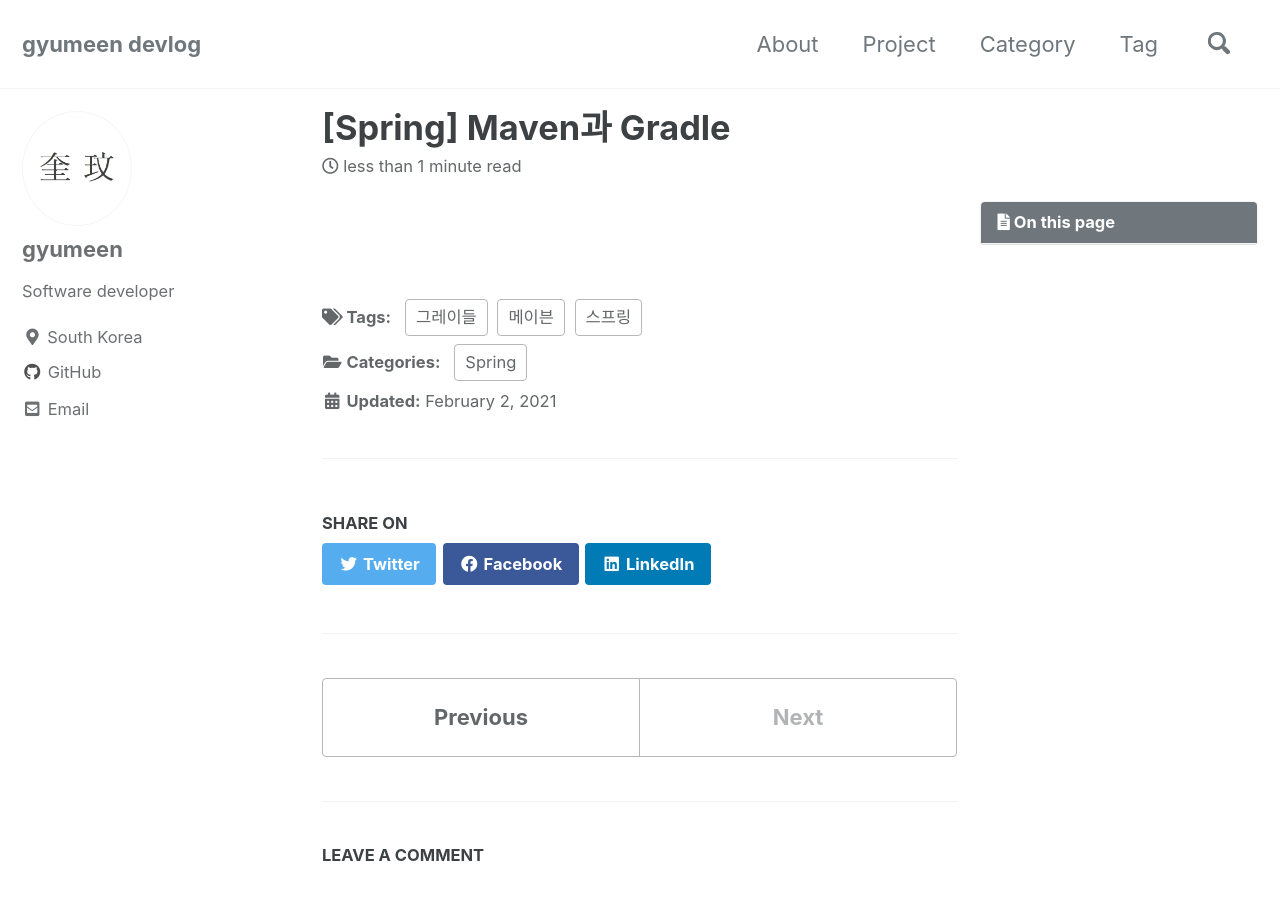
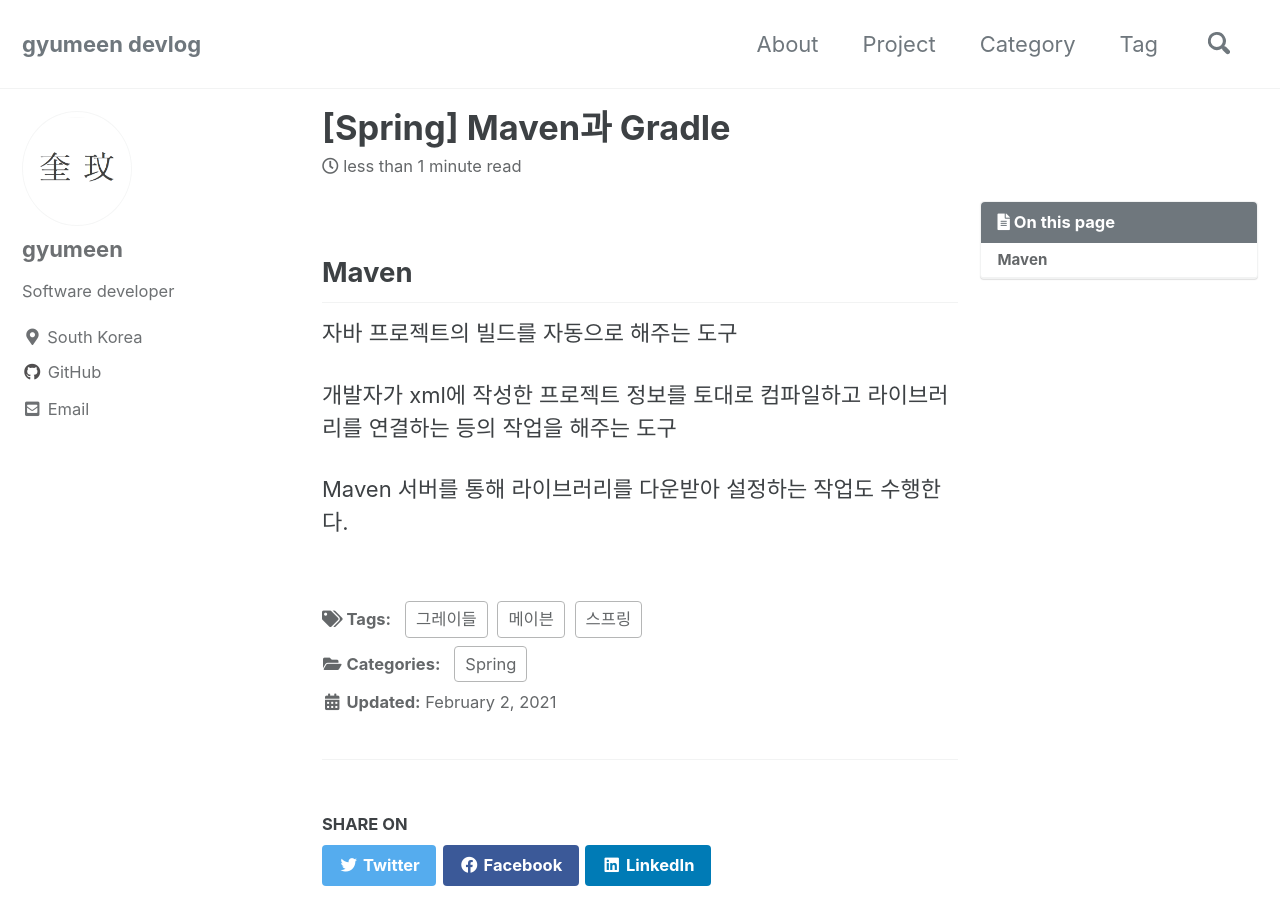
Before and after one commit to gyumeen/gyumeen.github.io, a Jekyll site: the page built from _posts/2021/Spring/2021-02-02-Maven과 Gradle.md, in a window 1280 px wide and 900 px high. Built offline with Jekyll 4.4.1, drawn with Linux system fonts in a browser that asks for light colours; cached includes are drawn as plain includes; comment, search, counter and statistics services are not loaded.

Commit message:
Update 2021-02-02-Maven과 Gradle.md

```diff
--- a/_posts/2021/Spring/2021-02-02-Maven과 Gradle.md
+++ b/_posts/2021/Spring/2021-02-02-Maven과 Gradle.md
@@ -12,3 +12,11 @@ tags:
   - 그레이들
 last_modified_at: 2021. 02. 02. 02:02
 ---
+
+## Maven
+
+자바 프로젝트의 빌드를 자동으로 해주는 도구
+
+개발자가 xml에 작성한 프로젝트 정보를 토대로 컴파일하고 라이브러리를 연결하는 등의 작업을 해주는 도구
+
+Maven 서버를 통해 라이브러리를 다운받아 설정하는 작업도 수행한다.
```
